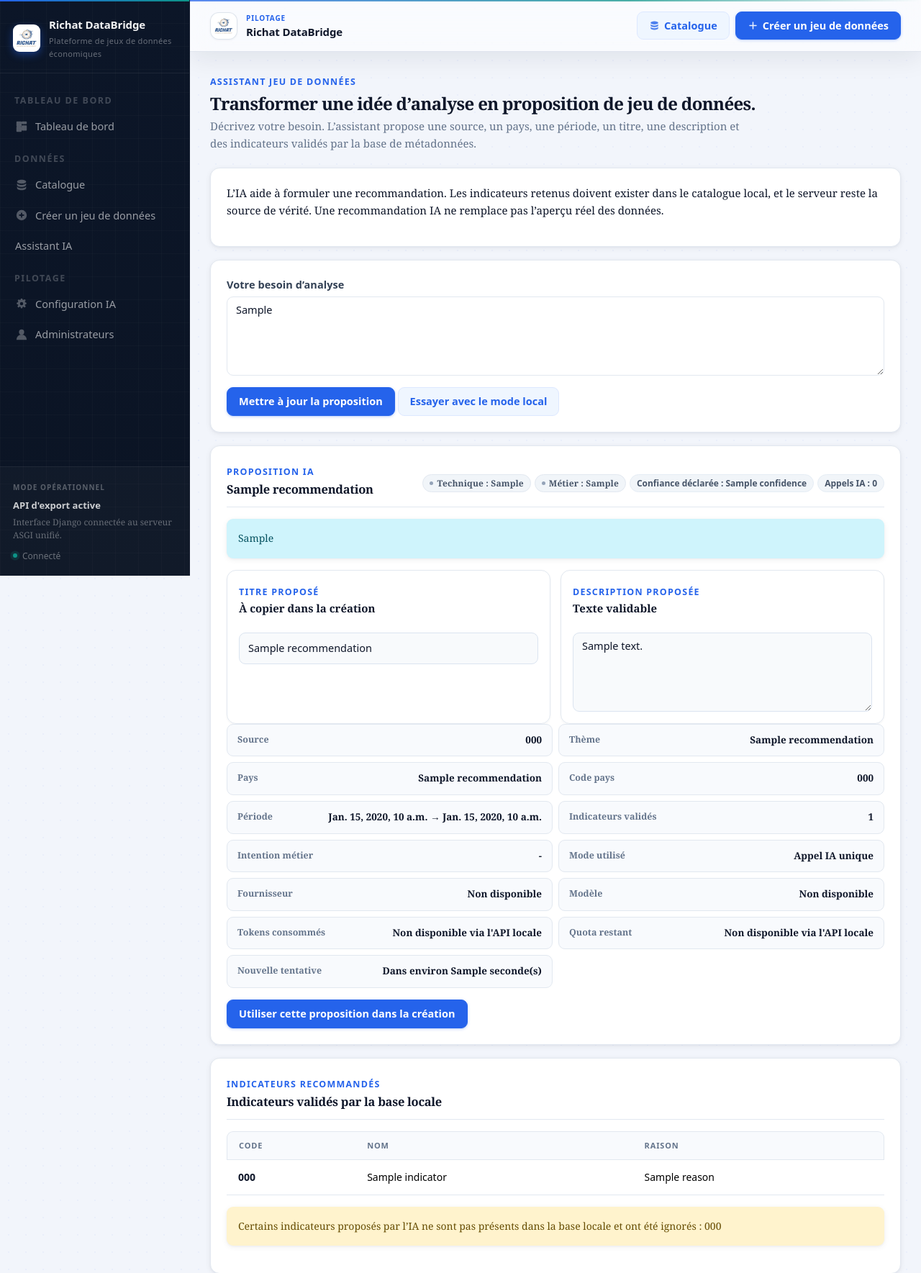
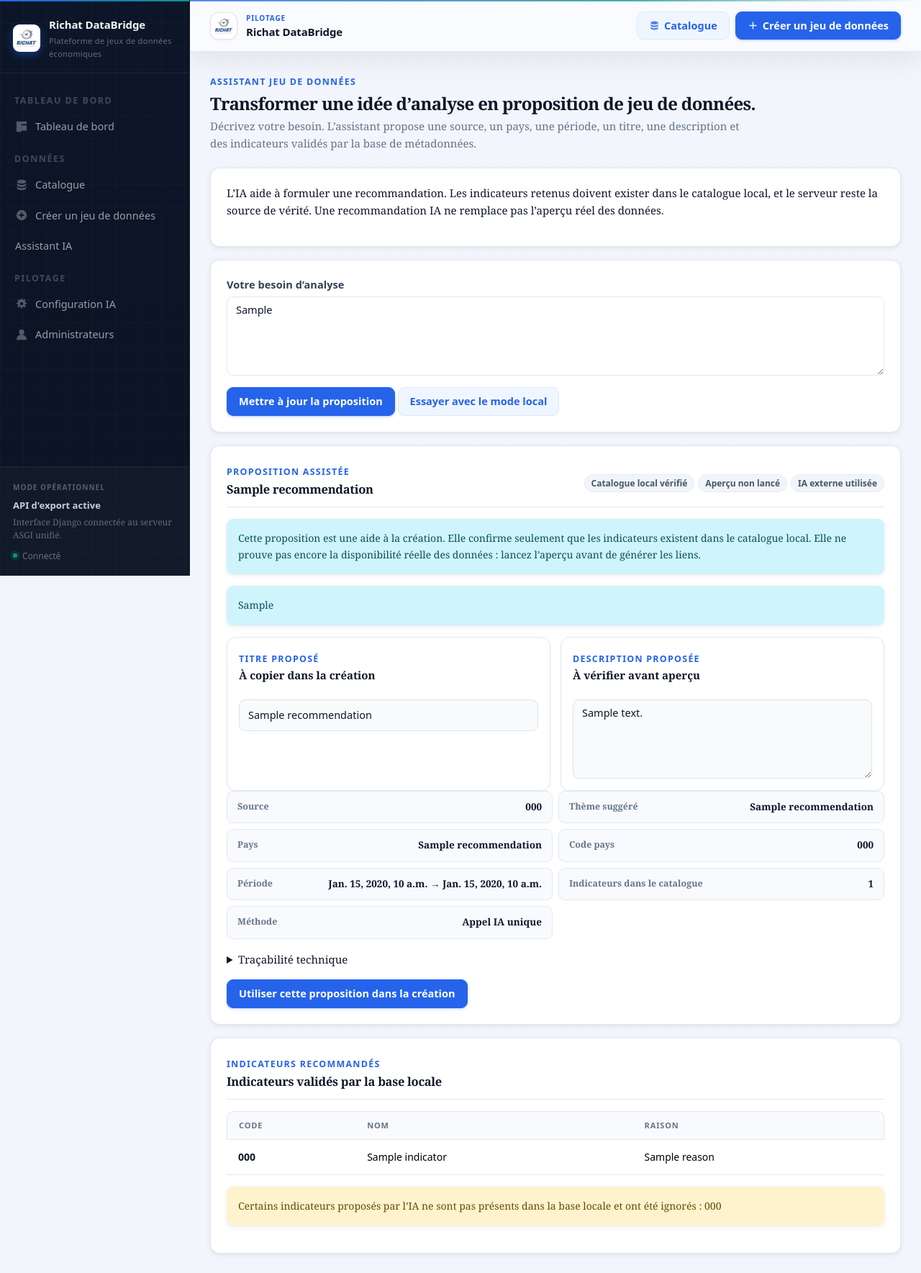
Before and after one commit to Mohamedyahye47/StageL3, a Django app: template databridge_web/templates/ai_assistant.html in a window 1280 px wide. Shown: the top 1769 px of the page at 72% size. Run offline with Django 5.2, Linux system fonts and the light colour scheme; the template is opened without the code that fills it: most values are stand-ins (such as "Sample title", 1, 10 or a date in 2020).

Commit message:
Make AI assistant results more honest

```diff
--- a/databridge_web/templates/ai_assistant.html
+++ b/databridge_web/templates/ai_assistant.html
@@ -91,18 +91,23 @@
 <section class="panel">
   <div class="panel-heading">
     <div>
-      <span class="eyebrow">Proposition IA</span>
+      <span class="eyebrow">Proposition assistée</span>
       <h3>{{ recommendation.title }}</h3>
     </div>
     <div class="chip-row">
-      <span class="status-badge {{ recommendation.etat_technique|status_badge_class }}">Technique : {{ recommendation.etat_technique|status_label }}</span>
-      <span class="status-badge {{ recommendation.etat_metier|status_badge_class }}">Métier : {{ recommendation.etat_metier|status_label }}</span>
-      <span class="soft-pill">Confiance déclarée : {{ recommendation.confidence }}</span>
-      <span class="soft-pill">Appels IA : {{ recommendation.ai_calls|default:"0" }}</span>
+      <span class="soft-pill">Catalogue local vérifié</span>
+      <span class="soft-pill">Aperçu non lancé</span>
       {% if recommendation.source_execution == "local_rules" %}
-        <span class="soft-pill">Mode local</span>
+        <span class="soft-pill">Règles locales</span>
+      {% else %}
+        <span class="soft-pill">IA externe utilisée</span>
       {% endif %}
     </div>
+  </div>
+
+  <div class="alert alert-info app-alert">
+    Cette proposition est une aide à la création. Elle confirme seulement que les indicateurs existent dans le catalogue local.
+    Elle ne prouve pas encore la disponibilité réelle des données : lancez l’aperçu avant de générer les liens.
   </div>
 
   {% if recommendation.correction_detectee %}
@@ -126,7 +131,7 @@
       <div class="export-link-card-head">
         <div>
           <span class="eyebrow">Description proposée</span>
-          <strong>Texte validable</strong>
+          <strong>À vérifier avant aperçu</strong>
         </div>
       </div>
       <textarea class="form-control copyable-field" id="ai-description-copy" rows="4" readonly>{{ recommendation.description }}</textarea>
@@ -141,7 +146,7 @@
 
     {% if recommendation.topic_name %}
       <div class="info-row">
-        <span>Thème</span>
+        <span>Thème suggéré</span>
         <strong>{{ recommendation.topic_name }}</strong>
       </div>
     {% endif %}
@@ -164,47 +169,43 @@
     </div>
 
     <div class="info-row">
-      <span>Indicateurs validés</span>
+      <span>Indicateurs dans le catalogue</span>
       <strong>{{ recommendation.indicators|length }}</strong>
     </div>
 
     <div class="info-row">
-      <span>Intention métier</span>
-      <strong>{{ recommendation.topic_intent|default:"-" }}</strong>
+      <span>Méthode</span>
+      <strong>{% if recommendation.source_execution == "local_rules" %}Règles locales{% else %}Appel IA unique{% endif %}</strong>
+    </div>
   </div>
 
-    <div class="info-row">
-      <span>Mode utilisé</span>
-      <strong>{% if recommendation.source_execution == "local_rules" %}Règles locales{% else %}Appel IA unique{% endif %}</strong>
-    </div>
-
+  <details class="technical-details mt-3">
+    <summary>Traçabilité technique</summary>
+    <div class="info-grid mt-3">
       <div class="info-row">
         <span>Fournisseur</span>
         <strong>{{ recommendation.fournisseur_ia|default:"Non disponible" }}</strong>
       </div>
-
       <div class="info-row">
         <span>Modèle</span>
         <strong>{{ recommendation.modele_ia|default:"Non disponible"|technical_label }}</strong>
       </div>
-
       <div class="info-row">
-      <span>Tokens consommés</span>
-      <strong>{{ recommendation.tokens_utilises|default:"Non disponible via l'API locale" }}</strong>
+        <span>Appels IA externes</span>
+        <strong>{{ recommendation.ai_calls|default:"0" }}</strong>
       </div>
-
       <div class="info-row">
-      <span>Quota restant</span>
-      <strong>Non disponible via l'API locale</strong>
+        <span>Intention serveur</span>
+        <strong>{{ recommendation.topic_intent|default:"-" }}</strong>
       </div>
-
-    {% if recommendation.quota_requetes_atteint %}
       <div class="info-row">
-        <span>Quota requêtes</span>
-        <strong>Quota IA atteint</strong>
+        <span>Statut interne</span>
+        <strong>{{ recommendation.etat_metier|status_label }}</strong>
       </div>
-    {% endif %}
-
+      <div class="info-row">
+        <span>Confiance déclarée par l’IA</span>
+        <strong>{{ recommendation.confidence|default:"Non utilisée comme preuve" }}</strong>
+      </div>
       {% if recommendation.retry_after_seconds %}
         <div class="info-row">
           <span>Nouvelle tentative</span>
@@ -212,6 +213,7 @@
         </div>
       {% endif %}
     </div>
+  </details>
 
   <div class="mt-3">
     <form method="post">
```
Also changed, not shown: databridge_api/app/services/ai_business_rules.py (+35 -0 lines). Lines whose indentation alone changed are shown as unchanged.
